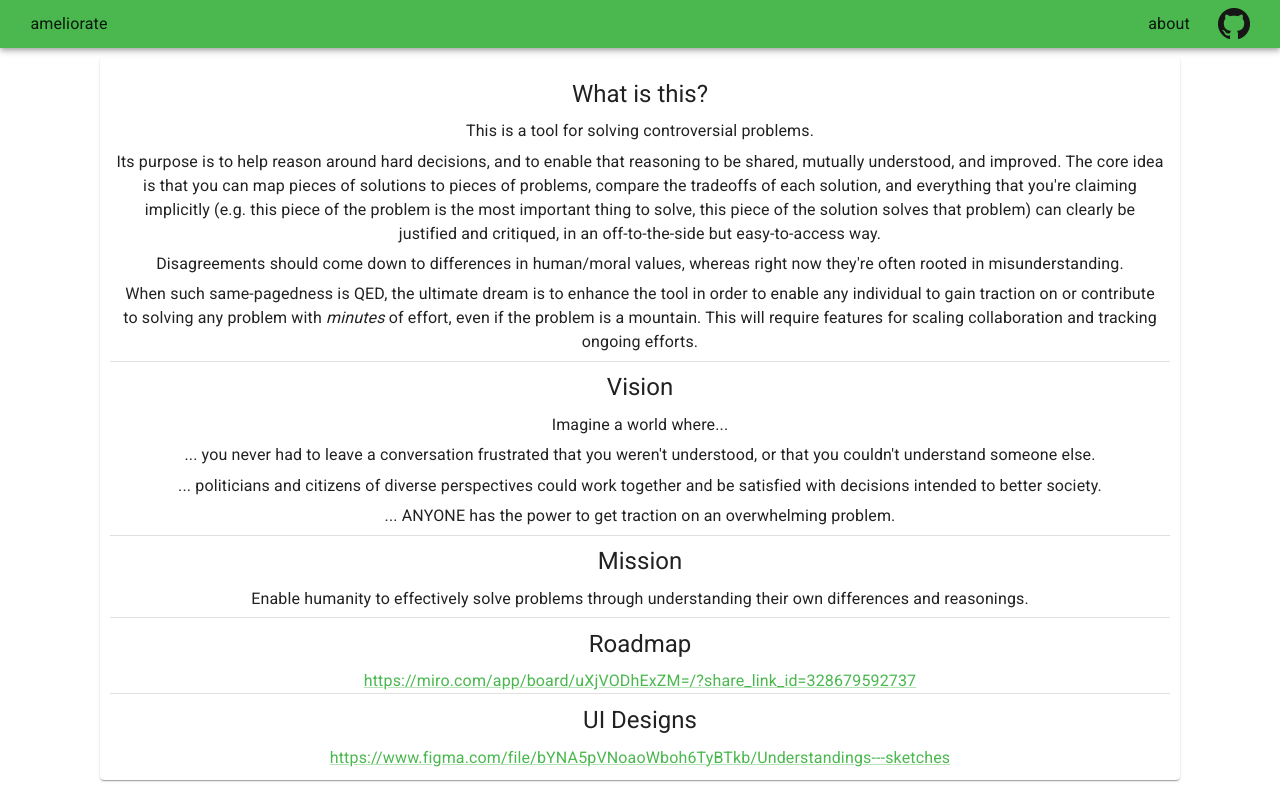
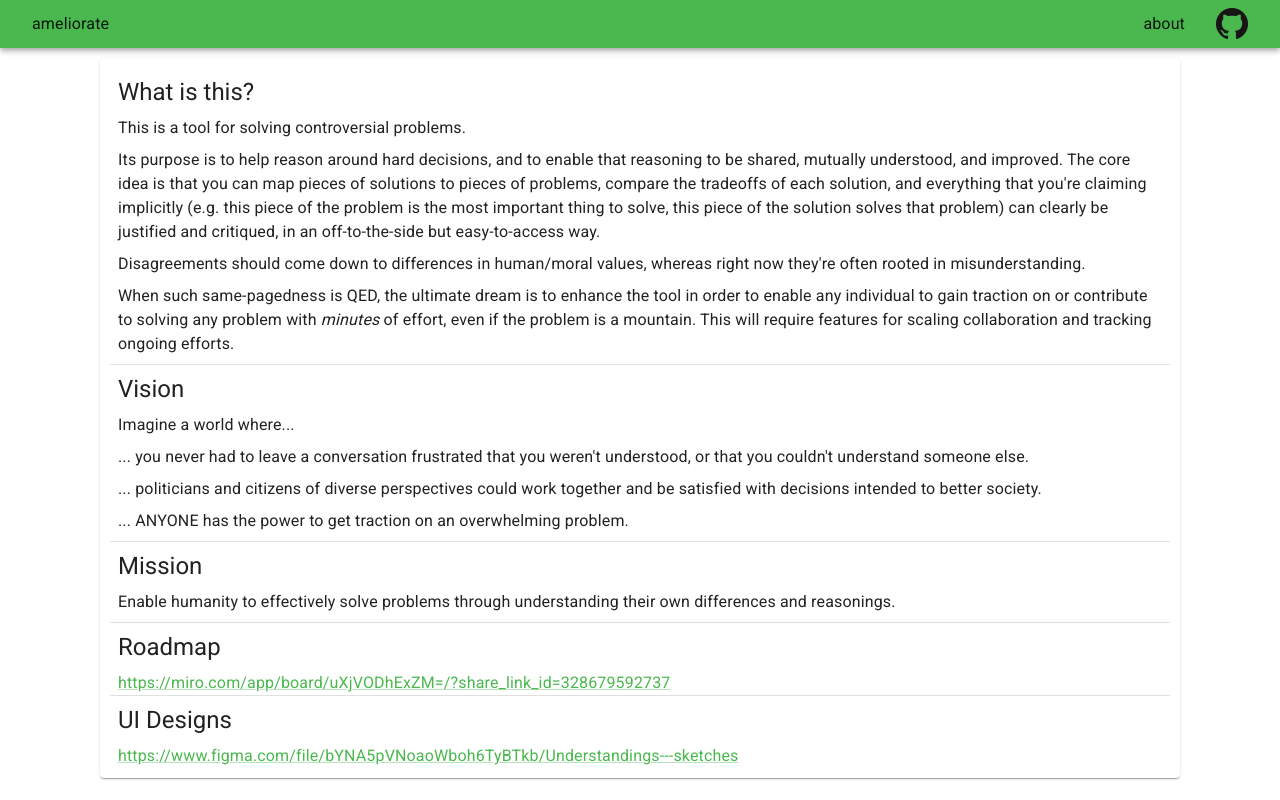
Before and after one commit to amelioro/ameliorate, a Next.js app in the folder web/: page /about in a window 1280 px wide. Built offline with nearby package versions, Linux system fonts and the light colour scheme.

Commit message:
chore(about): format left instead of center

```diff
--- a/web/src/common/theme.ts
+++ b/web/src/common/theme.ts
@@ -84,7 +84,7 @@ export const getThemeOptions = (mode: PaletteMode): ThemeOptions => ({
   components: {
     MuiTypography: {
       defaultProps: {
-        margin: "0.4em",
+        margin: 1,
       },
     },
   },
--- a/web/src/page_styles/about.styles.tsx
+++ b/web/src/page_styles/about.styles.tsx
@@ -5,6 +5,5 @@ export const PaperMiddle = styled(Paper)`
   width: 1080px;
   margin: 10px;
   padding: 10px;
-  text-align: center;
   overflow-wrap: anywhere;
 `;
```
